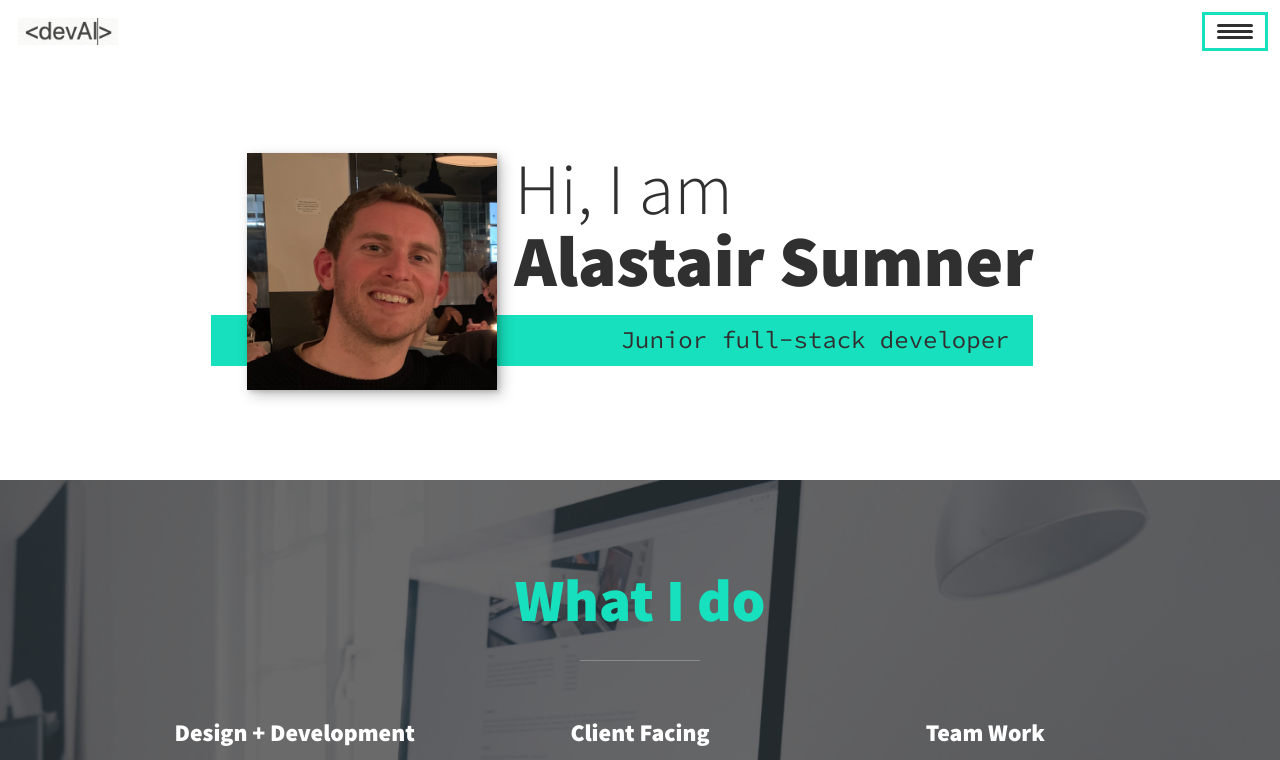
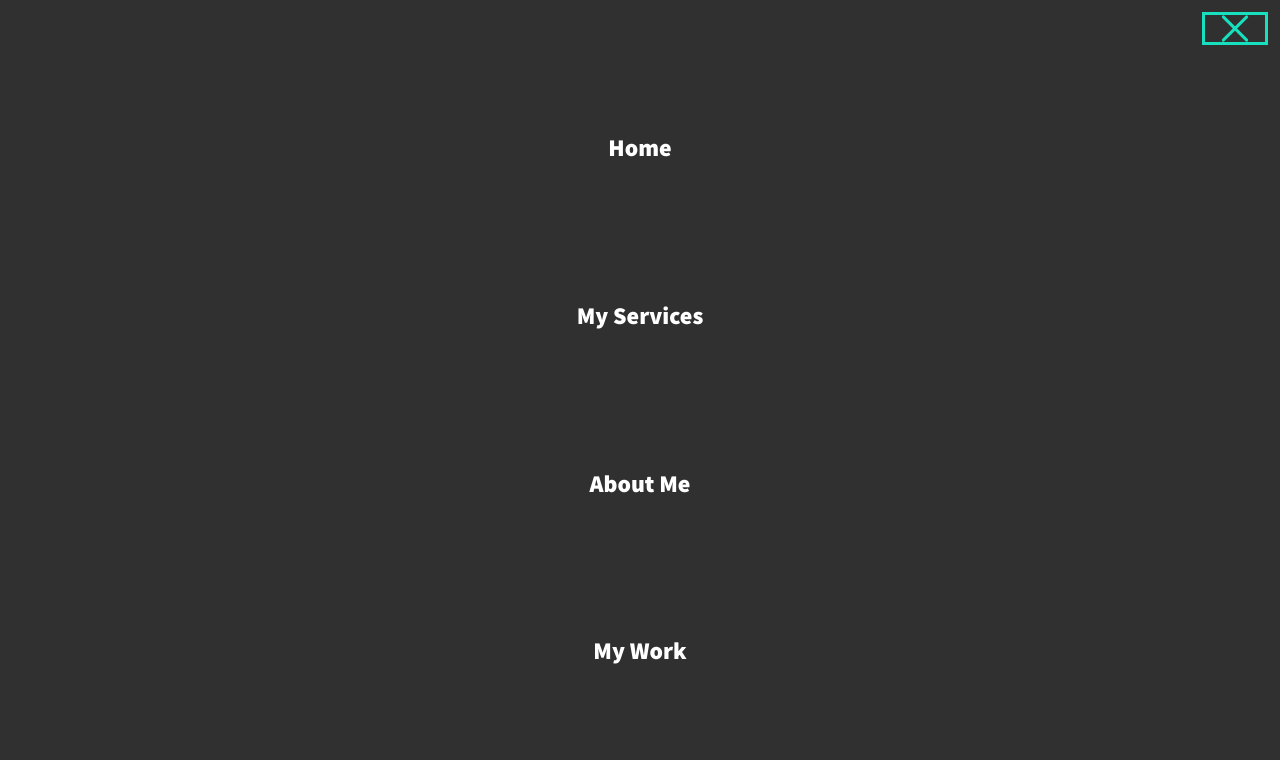
Before and after one commit to Sumner1185/portfolio_website, a plain HTML site: page index.html in a window 1280 px wide. Both pictures are taken after a click on the button "toggle navigation". Shown: the top 760 px of the page. Drawn offline with nearby package versions, Linux system fonts and the light colour scheme.

Commit message:
Add js for nav toggle

```diff
--- a/css/style.css
+++ b/css/style.css
@@ -156,7 +156,6 @@ header {
   left: 0;
   right: 0;
   z-index: 100;
-
   transform: translateX(100%);
   transition: transform 250ms cubic-bezier(.5, 0, .5, 1);
 }
@@ -188,6 +187,30 @@ header {
   background: transparent;
   border: 0;
   cursor: pointer;
+  position: absolute;
+  right: 1em;
+  top: 1em;
+  z-index: 1000;
+}
+
+.nav-open .nav {
+  transform: translateX(0);
+}
+
+.nav-open .nav-toggle {
+  position: fixed;
+}
+
+.nav-open .hamburger {
+  transform: rotate(.625turn);
+}
+
+.nav-open .hamburger::after {
+  opacity: 0;
+}
+
+.nav-open .hamburger::before {
+  transform: rotate(90deg) translateX(-6px);
 }
 
 .hamburger {
@@ -198,7 +221,7 @@ header {
 .hamburger,
 .hamburger::before,
 .hamburger::after {
-  background: var(--clr-dark);
+  background: var(--clr-accent);
   width: 2em;
   height: 3px;
   border-radius: 1em;
--- a/index.html
+++ b/index.html
@@ -144,6 +144,8 @@
       </ul>
     </footer>
 
+    <script src="js/index.js"></script>
+
   </body>
 
 </html>
--- /dev/null
+++ b/js/index.js
@@ -0,0 +1,12 @@
+const navToggle = document.querySelector('.nav-toggle');
+const navLinks = document.querySelectorAll('.nav__link')
+
+navToggle.addEventListener('click', () => {
+  document.body.classList.toggle('nav-open');
+});
+
+navLinks.forEach(link => {
+  link.addEventListener('click', () => {
+    document.body.classList.remove('nav-open');
+  })
+})
```
